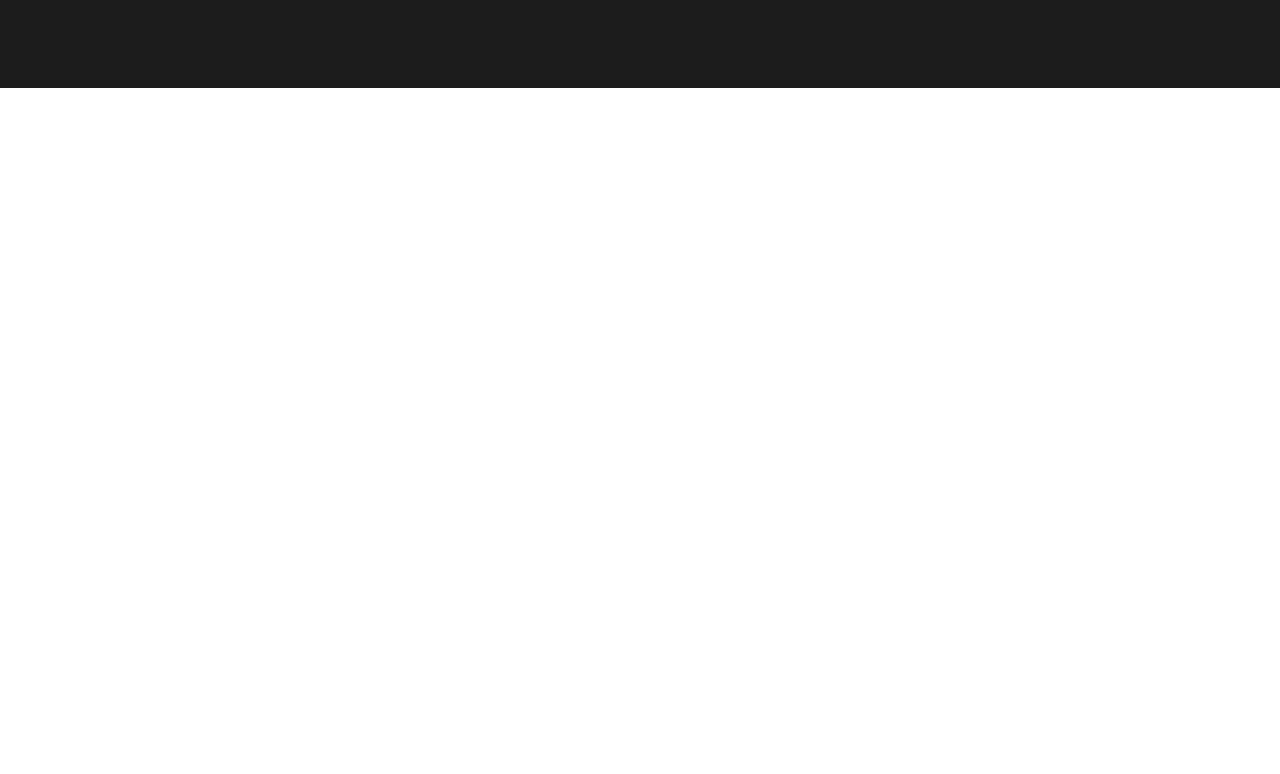
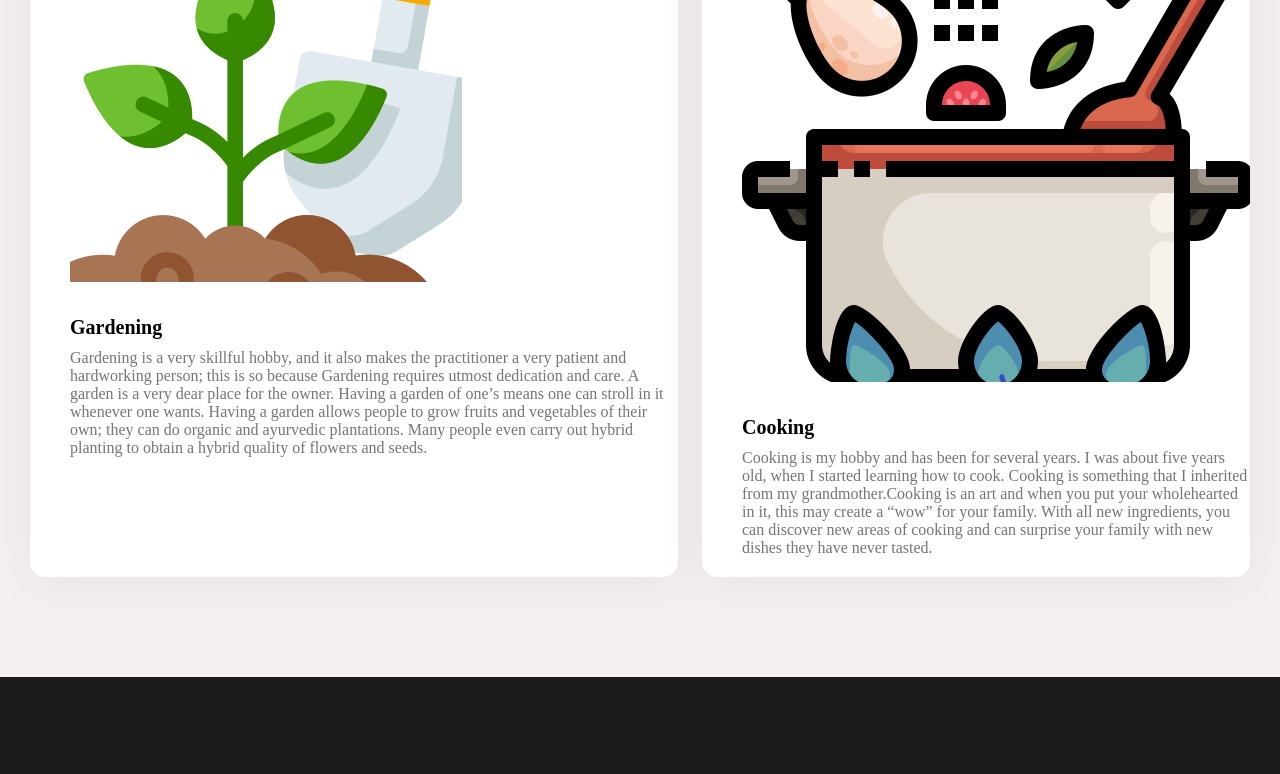
Before and after one commit to athaimahbub/new-year-new-me, a plain HTML site: page index.html in a window 1280 px wide. Shown: the part 2790-3564 px from the top of the page. Before the commit the page ends 2878 px from the top, so only its background shows below. Drawn offline with Linux system fonts and the light colour scheme.

Commit message:
hobby section added

```diff
--- a/index.html
+++ b/index.html
@@ -87,6 +87,26 @@
                 <button class="call-button">Call Now</button>
             </div>
     </section>
+    <!-- Hobby section -->
+    <section class="hobby-header">
+      <h3 class="section-title">MY Hobby</h3>
+      <div class="hobby-container">
+        <div class="hobby hobby1">
+          <img src="styles/images/icons/gardening.png" alt="">
+          <p class="hobby-title">Gardening</p>
+          <p class="hobby-description">Gardening is a very skillful hobby, and it also makes the practitioner a very patient and hardworking person; this is so because Gardening requires utmost dedication and care. A garden is a very dear place for the owner. Having a garden of one’s means one can stroll in it whenever one wants. Having a garden allows people to grow fruits and vegetables of their own; they can do organic and ayurvedic plantations. Many people even carry out hybrid planting to obtain a hybrid quality of flowers and seeds.
+
+          </p>
+        </div>
+        <div class="hobby hobby2">
+          <img src="styles/images/icons/cooking.png" alt="">
+          <p class="hobby-title">Cooking</p>
+          <p class="hobby-description">Cooking is my hobby and has been for several years. I was about five years old, when I started learning how to cook. Cooking is something that I inherited from my grandmother.Cooking is an art and when you put your wholehearted in it, this may create a “wow” for your family. With all new ingredients, you can discover new areas of cooking and can surprise your family with new dishes they have never tasted.
+          </p>
+        </div>
+
+      </div>
+    </section>
 
     <!-- footer section -->
 
--- a/styles/new_year.css
+++ b/styles/new_year.css
@@ -122,6 +122,43 @@ ul{
 .mindset-header{
     color: #FFFFFF;
 }
+
+/* hobby styles */
+.hobby-header{
+    height: 700;
+    background-color: #f5efef;
+    margin-top: 80px;
+    padding-bottom: 100px;
+    padding-top: 50px;
+}
+.hobby-container{
+    display: flex;
+    gap: 24px;
+    align-items: stretch;
+}
+.hobby{
+    background: #FFFFFF;
+    box-shadow: 0px 6px 50px rgba(0, 0, 0, 0.06);
+    border-radius: 15px;
+    margin-top: 15px;
+    padding: 20px 0 20px 40px;
+}
+.hobby1{
+    margin-left: 30px;
+}
+.hobby2{
+    margin-right: 30px;
+}
+.hobby-title{
+    font-weight: 700;
+    font-size: 20px;
+    margin-top: 30px;
+    margin-bottom: 10px;
+}
+.hobby-description{
+    color: #757575;
+}
+
 /* footer styles */
 
 .contact{
```
Also changed, not shown: styles/images/cooking.jpg (added), styles/images/icons/cooking.png (added), styles/images/icons/gardening.png (added).
